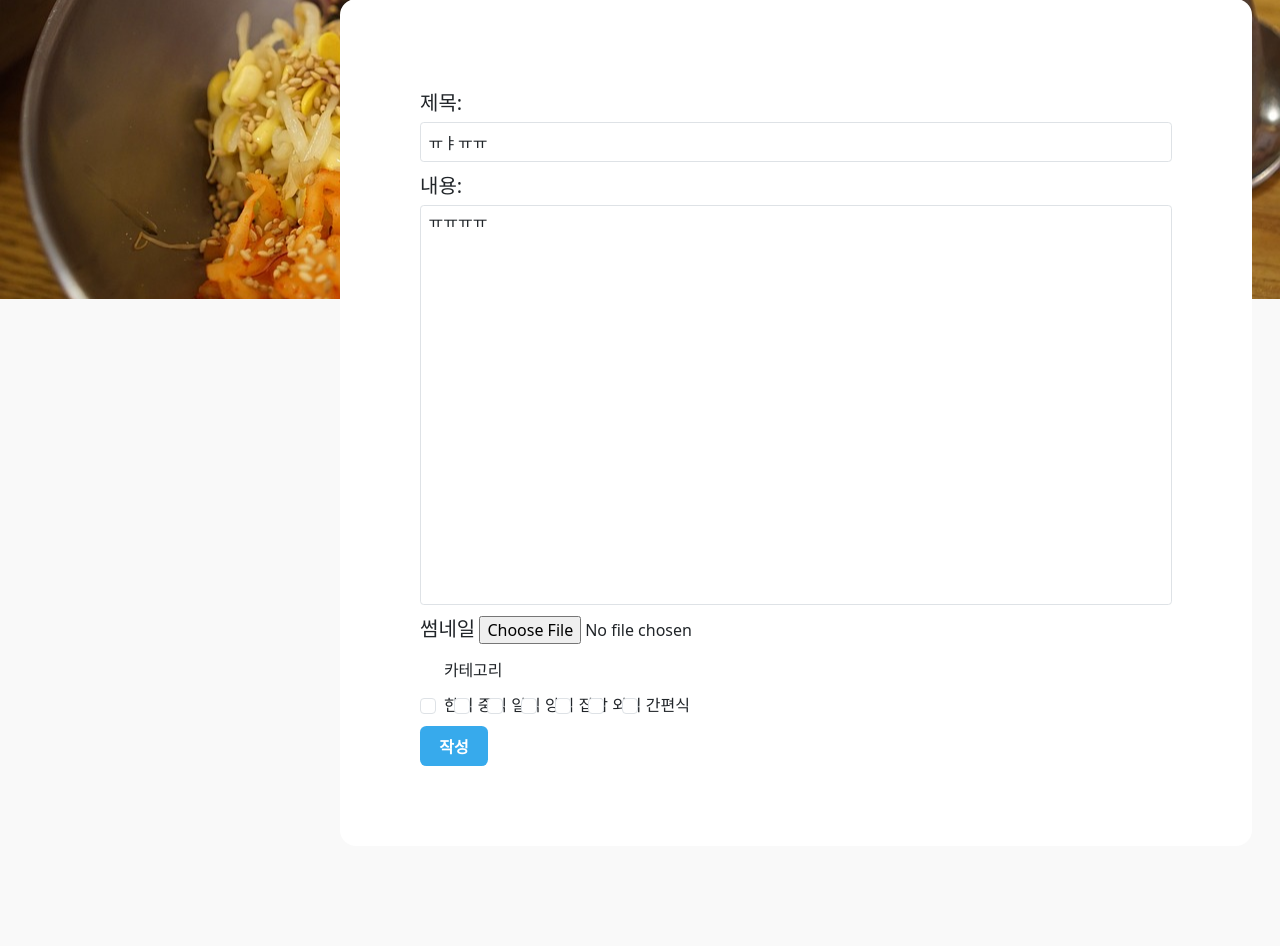
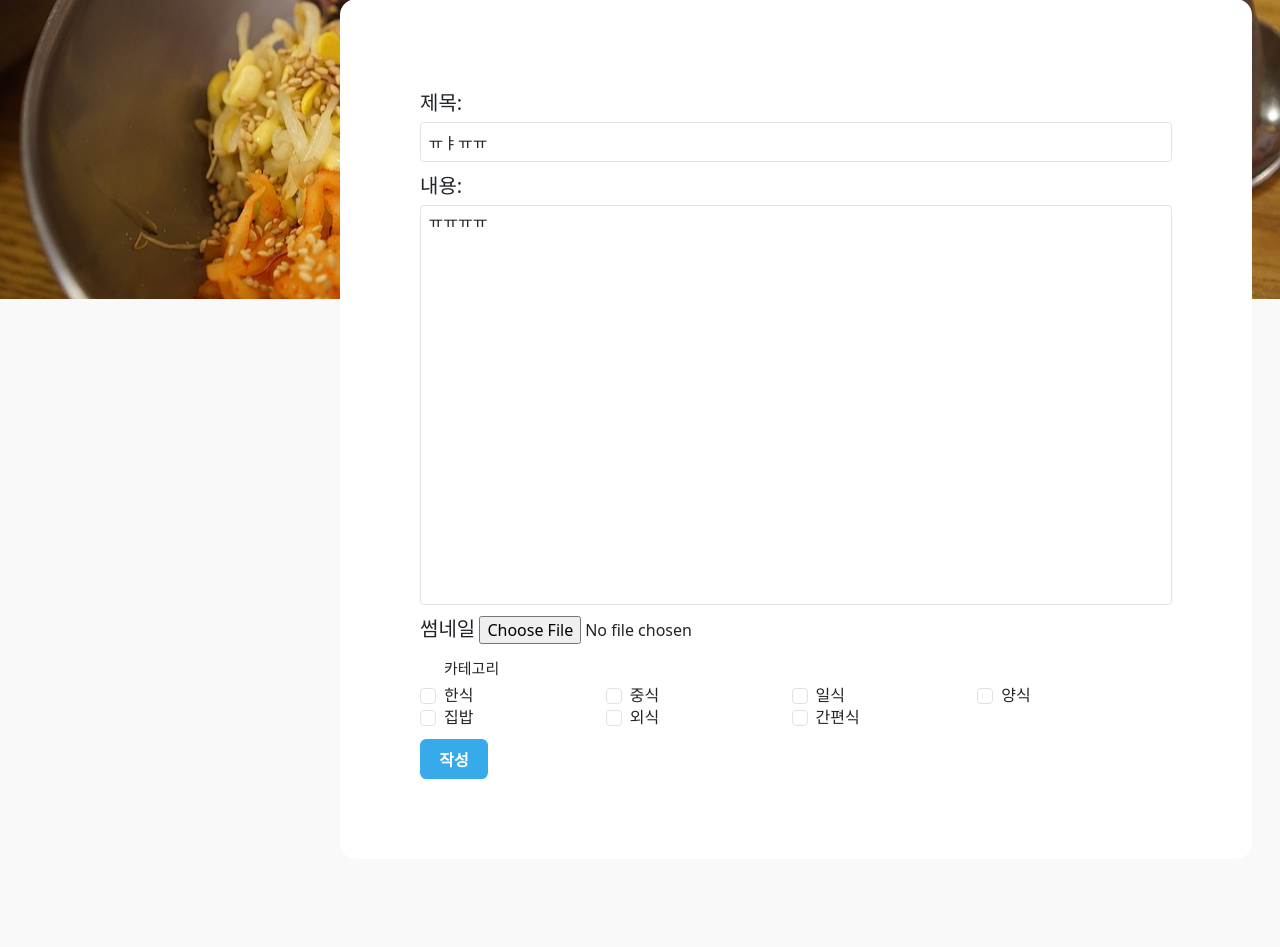
Before and after one commit to Kimchanyang524/MyFirstBlog, a Django app: page /blog/edit/1/ in a window 1280 px wide. Shown: the part 207-1154 px from the top of the page. Run offline with Django 4.2, Linux system fonts and the light colour scheme; a user stored in the database is signed in; data comes from the database, SQL or seed files in the repository; both versions use the stored data as it was after the commit; some web fonts are replaced.

Commit message:
태그 입력불량 미해결
<Post: 17171771717171>" needs to have a value for field "id" before this many-to-many relationship can be used.

```diff
--- a/MyFirstBlog/blog/forms.py
+++ b/MyFirstBlog/blog/forms.py
@@ -10,6 +10,7 @@ class PostForm(forms.ModelForm):
             "content",
             "head_image",
             "file_upload",
+            "tags",
         ]
 
 
--- a/MyFirstBlog/blog/views.py
+++ b/MyFirstBlog/blog/views.py
@@ -6,6 +6,7 @@ from django.urls import reverse_lazy
 from django.contrib.auth.decorators import login_required
 from django.contrib import messages
 from django.db.models import Q
+from django.core.paginator import Paginator
 
 # custom .py
 from .models import Post, Comment
@@ -22,74 +23,74 @@ from django.views.generic import (
 
 from django.contrib.auth.mixins import LoginRequiredMixin, UserPassesTestMixin
 
+pageslice = 30
+
+
+def paging(queryset, page):
+    if not page:
+        page = 1
+    page = int(page)
+    try:
+        queryset = queryset[(page - 1) * pageslice : page * pageslice]
+    except:
+        queryset = queryset[(page - 1) * pageslice :]
+    return queryset
+
 
 class PostList(ListView):
     model = Post
     ordering = "-pk"
-
-    def get_queryset(self):
-        queryset = super().get_queryset()
-        page = self.request.GET.get("page")
-
-        if not page:
-            page = 1
-        try:
-            queryset = queryset[(page - 1) * 30 : page * 30]
-        except:
-            queryset = queryset[(page - 1) * 30 :]
-        return queryset
+    context_object_name = "posts"
+    paginate_by = pageslice
+    page_kwarg = "page"
 
 
 class PostSearch(ListView):
     model = Post
     ordering = "-pk"
-
-    def get_queryset(self):
-        queryset = super().get_queryset()
-        page = self.request.GET.get("page")
-
-        if not page:
-            page = 1
-        try:
-            queryset = queryset[(page - 1) * 30 : page * 30]
-        except:
-            queryset = queryset[(page - 1) * 30 :]
-        return queryset
+    context_object_name = "posts"
+    paginate_by = pageslice
+    page_kwarg = "page"
 
 
 class PostSearchTag(ListView):
     model = Post
     ordering = "-pk"
+    context_object_name = "posts"
+    paginate_by = pageslice
+    page_kwarg = "page"
 
     def get_queryset(self):
         queryset = super().get_queryset()
-        page = self.request.GET.get("page")
         tag = self.kwargs["tag"]
         queryset = queryset.filter(tags__name=tag)
-
-        # if not page:
-        #     page = 1
-        # page = int(page)
-        # try:
-        #     queryset = queryset[(page - 1) * 30 : page * 30]
-        # except:
-        #     queryset = queryset[(page - 1) * 30 :]
         return queryset
 
 
 class PostDetail(DetailView):
     model = Post
+    context_object_name = "post"
+
+    def get(self, request, pk):
+        post = Post.objects.get(pk=pk)
+        post.view_count += 1
+        post.save()
+        contaxt = {
+            "post": post,
+        }
+        return render(request, "blog/post_detail.html", contaxt)
 
 
 class PostCreateView(LoginRequiredMixin, CreateView):
     model = Post
-    fields = "__all__"
+    form_class = PostForm
     template_name = "blog/post_form.html"
 
     def post(self, request):
         form = PostForm(request.POST, request.FILES)
         if form.is_valid():
             post = form.save(commit=False)
+            post.tags.set(form.cleaned_data["tags"])
             post.author = request.user
             post.save()
         return redirect("post_list")
--- a/MyFirstBlog/templates/blog/post_form.html
+++ b/MyFirstBlog/templates/blog/post_form.html
@@ -28,36 +28,33 @@
                             </div>
                             <div class="mb-3 mt-3">
                                 <label for="head_image" class="form-label">썸네일</label>
-                                {% if object.head_image %}
-                                <input type="file" name="head_image" value="{{ object.head_image }}" accept="image/*"
-                                    id="head_image">
-                                {% else %}
                                 <input type="file" name="head_image" accept="image/*" id="head_image">
-                                {% endif %}
                             </div>
                             <div class="form-check mb-3">
-                                <p>카테고리</p>
-                                <label class="form-check-label">
-                                    <input class="form-check-input" type="checkbox" name="tag" value="한식"> 한식
+                                <fieldset class="row">
+                                    <legend>카테고리</legend>
+                                    <label class="form-check-labe col-md-3">
+                                        <input class="form-check-input" type="checkbox" name="tags" value="1"> 한식
                                     </label>
-                                <label class="form-check-label">
-                                    <input class="form-check-input" type="checkbox" name="tag" value="중식"> 중식
+                                    <label class="form-check-label col-md-3">
+                                        <input class="form-check-input" type="checkbox" name="tags" value="2"> 중식
                                     </label>
-                                <label class="form-check-label">
-                                    <input class="form-check-input" type="checkbox" name="tag" value="일식"> 일식
+                                    <label class="form-check-label col-md-3">
+                                        <input class="form-check-input" type="checkbox" name="tags" value="3"> 일식
                                     </label>
-                                <label class="form-check-label">
-                                    <input class="form-check-input" type="checkbox" name="tag" value="양식"> 양식
+                                    <label class="form-check-label col-md-3">
+                                        <input class="form-check-input" type="checkbox" name="tags" value="4"> 양식
                                     </label>
-                                <label class "form-check-label">
-                                    <input class="form-check-input" type="checkbox" name="tag" value="집밥"> 집밥
+                                    <label class="form-check-label col-md-3">
+                                        <input class="form-check-input" type="checkbox" name="tags" value="5"> 집밥
                                     </label>
-                                <label class="form-check-label">
-                                    <input class="form-check-input" type="checkbox" name="tag" value="외식"> 외식
+                                    <label class="form-check-label col-md-3">
+                                        <input class="form-check-input" type="checkbox" name="tags" value="6"> 외식
                                     </label>
-                                <label class="form-check-label">
-                                    <input class="form-check-input" type="checkbox" name="tag" value="간편식"> 간편식
+                                    <label class="form-check-label col-md-3">
+                                        <input class="form-check-input" type="checkbox" name="tags" value="7"> 간편식
                                     </label>
+                                </fieldset>
                             </div>
                             <button type="submit" class="button">작성</button>
                         </form>
--- a/MyFirstBlog/templates/blog/post_list.html
+++ b/MyFirstBlog/templates/blog/post_list.html
@@ -29,7 +29,7 @@
                             </tr>
                         </thead>
                         <tbody>
-                            {% for post in object_list %}
+                            {% for post in posts %}
                             <tr>
                                 <td>{{ post.id }}</td>
                                 <td><a href="{% url 'post_detail' post.id %}">{{ post.title }}</a></td>
```
Also changed, not shown: MyFirstBlog/templates/blog/post_detail.html (+11 -11 lines), MyFirstBlog/db.sqlite3, 1 other file. Lines whose indentation alone changed are shown as unchanged.
